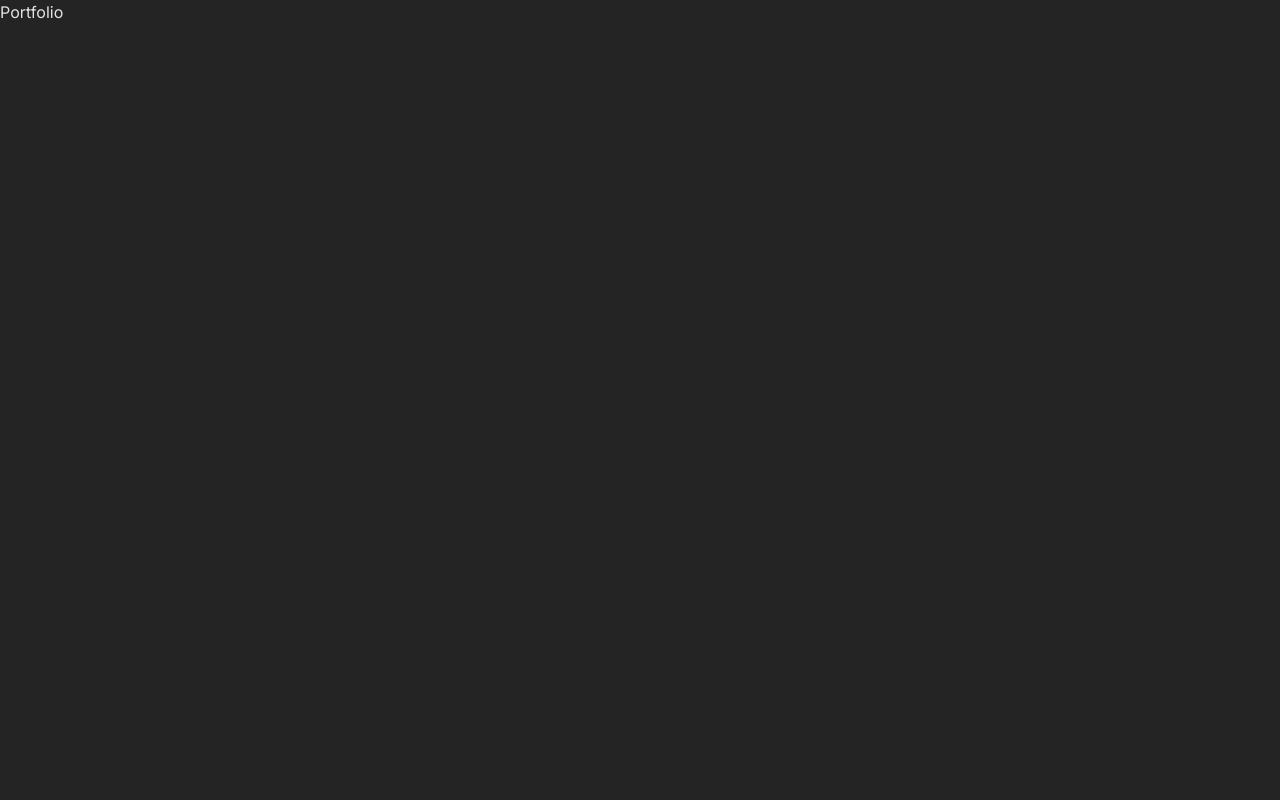
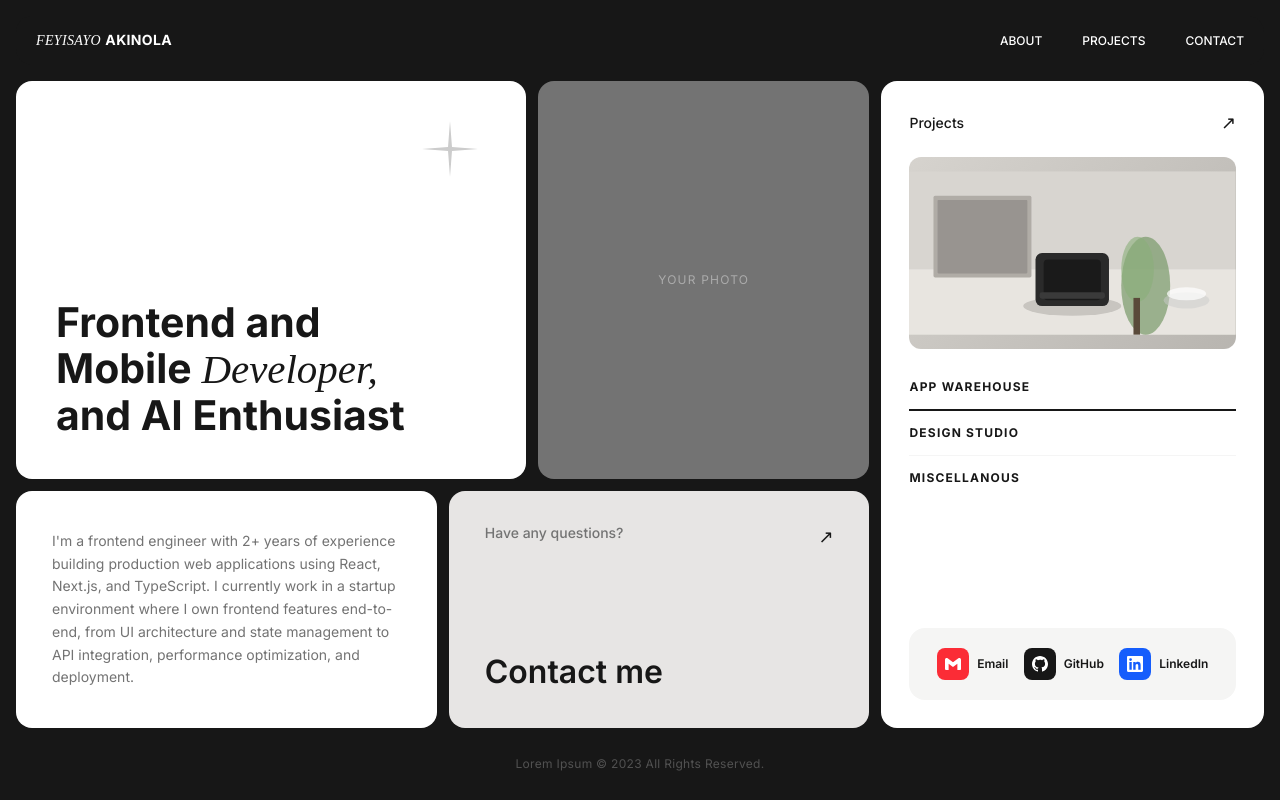
Before and after one commit to feyi-akinola/portfolio-2, a React app: page / in a window 1280 px wide. Built offline with nearby package versions, Linux system fonts and the light colour scheme; the HTML template or start-up script is replaced by a standard one.

Commit message:
Bento grid layout

```diff
--- a/src/App.tsx
+++ b/src/App.tsx
@@ -1,9 +1,230 @@
+import { useState } from "react";
+
+const GmailIcon = () => (
+  <svg width="16" height="16" viewBox="0 0 24 24" fill="white">
+    <path d="M24 5.457v13.909c0 .904-.732 1.636-1.636 1.636h-3.819V11.73L12 16.64l-6.545-4.91v9.273H1.636A1.636 1.636 0 0 1 0 19.366V5.457c0-2.023 2.309-3.178 3.927-1.964L5.455 4.64 12 9.548l6.545-4.91 1.528-1.145C21.69 2.28 24 3.434 24 5.457z" />
+  </svg>
+);
+
+const GithubIcon = () => (
+  <svg width="16" height="16" viewBox="0 0 24 24" fill="white">
+    <path d="M12 0C5.374 0 0 5.373 0 12c0 5.302 3.438 9.8 8.207 11.387.599.111.793-.261.793-.577v-2.234c-3.338.726-4.033-1.416-4.033-1.416-.546-1.387-1.333-1.756-1.333-1.756-1.089-.745.083-.729.083-.729 1.205.084 1.839 1.237 1.839 1.237 1.07 1.834 2.807 1.304 3.492.997.107-.775.418-1.305.762-1.604-2.665-.305-5.467-1.334-5.467-5.931 0-1.311.469-2.381 1.236-3.221-.124-.303-.535-1.524.117-3.176 0 0 1.008-.322 3.301 1.23A11.509 11.509 0 0 1 12 5.803c1.02.005 2.047.138 3.006.404 2.291-1.552 3.297-1.23 3.297-1.23.653 1.653.242 2.874.118 3.176.77.84 1.235 1.911 1.235 3.221 0 4.609-2.807 5.624-5.479 5.921.43.372.823 1.102.823 2.222v3.293c0 .319.192.694.801.576C20.566 21.797 24 17.3 24 12c0-6.627-5.373-12-12-12z" />
+  </svg>
+);
+
+const LinkedinIcon = () => (
+  <svg width="16" height="16" viewBox="0 0 24 24" fill="white">
+    <path d="M20.447 20.452h-3.554v-5.569c0-1.328-.027-3.037-1.852-3.037-1.853 0-2.136 1.445-2.136 2.939v5.667H9.351V9h3.414v1.561h.046c.477-.9 1.637-1.85 3.37-1.85 3.601 0 4.267 2.37 4.267 5.455v6.286zM5.337 7.433a2.062 2.062 0 0 1-2.063-2.065 2.064 2.064 0 1 1 2.063 2.065zm1.782 13.019H3.555V9h3.564v11.452zM22.225 0H1.771C.792 0 0 .774 0 1.729v20.542C0 23.227.792 24 1.771 24h20.451C23.2 24 24 23.227 24 22.271V1.729C24 .774 23.2 0 22.222 0h.003z" />
+  </svg>
+);
+
+const StarIcon = () => (
+  <svg width="56" height="56" viewBox="0 0 56 56" fill="none">
+    <path d="M28 0 L30 26 L56 28 L30 30 L28 56 L26 30 L0 28 L26 26 Z" fill="#ccc" />
+  </svg>
+);
+
+const InteriorSVG = () => (
+  <svg width="100%" height="100%" viewBox="0 0 400 200" xmlns="http://www.w3.org/2000/svg">
+    <rect width="400" height="200" fill="#d8d5d0" />
+    <rect x="0" y="120" width="400" height="80" fill="#e8e5e0" />
+    <rect x="30" y="30" width="120" height="100" fill="#b0aca6" rx="2" />
+    <rect x="35" y="35" width="110" height="90" fill="#989490" rx="1" />
+    <ellipse cx="200" cy="165" rx="60" ry="12" fill="#c8c5c0" />
+    <rect x="155" y="100" width="90" height="65" rx="8" fill="#2a2a2a" />
+    <rect x="165" y="108" width="70" height="50" rx="5" fill="#1a1a1a" />
+    <rect x="160" y="148" width="80" height="8" rx="3" fill="#3a3a3a" />
+    <ellipse cx="290" cy="140" rx="30" ry="60" fill="#7a9a6a" opacity="0.7" />
+    <ellipse cx="280" cy="120" rx="20" ry="40" fill="#8ab07a" opacity="0.6" />
+    <rect x="275" y="155" width="8" height="45" fill="#5a4a3a" />
+    <ellipse cx="340" cy="158" rx="28" ry="10" fill="#ccc" opacity="0.5" />
+    <ellipse cx="340" cy="150" rx="24" ry="8" fill="#fff" opacity="0.7" />
+  </svg>
+);
 
 export default function Portfolio() {
+  const [activeProject, setActiveProject] = useState("APP WAREHOUSE");
+
   return (
-    <div>
-      <p>
-        Portfolio
+    <div className="bg-neutral-900 min-h-screen p-4 flex flex-col gap-4">
+
+      {/* NAV */}
+      <nav className="flex items-center justify-between px-5 py-3.5 rounded-2xl bg-neutral-900">
+        <div className="text-white text-sm tracking-wide">
+          <em className="font-light not-italic" style={{ fontFamily: "'DM Serif Display', serif", fontStyle: "italic" }}>
+            FEYISAYO
+          </em>{" "}
+          <span className="font-bold">AKINOLA</span>
+        </div>
+        <div className="flex gap-10">
+          {["ABOUT", "PROJECTS", "CONTACT"].map((link) => (
+            <a
+              key={link}
+              href="#"
+              className="text-white text-xs font-medium tracking-widestno-underline"
+            >
+              {link}
+            </a>
+          ))}
+        </div>
+      </nav>
+
+      {/* BENTO GRID */}
+      <div
+        className="grid gap-3 flex-1"
+        style={{
+          gridTemplateColumns: "1fr 0.65fr 0.75fr",
+          gridTemplateRows: "auto auto",
+          transition: "grid-template-columns 260ms cubic-bezier(.2,.8,.2,1)",
+        }}
+      >
+
+        {/* HERO CARD */}
+        <div
+          className="bg-white rounded-2xl p-10 flex flex-col justify-between min-h-96 relative overflow-hidden"
+        >
+          <div className="absolute top-10 right-12 pointer-events-none select-none">
+            <StarIcon />
+          </div>
+          <div className="flex-1" />
+          <h1
+            className="font-bold leading-tight text-neutral-900"
+            style={{ fontSize: "clamp(28px, 3.2vw, 42px)", lineHeight: 1.12 }}
+          >
+            Frontend and
+            <br />
+            Mobile{" "}
+            <em style={{ fontFamily: "'DM Serif Display', serif", fontStyle: "italic", fontWeight: 400 }}>
+              Developer,
+            </em>
+            <br />
+            and AI Enthusiast
+          </h1>
+        </div>
+
+        {/* PHOTO CARD */}
+        <div
+          className="bg-neutral-500 rounded-2xl min-h-96 flex items-center justify-center text-xs text-white/40 tracking-widest uppercase"
+        >
+          Your Photo
+        </div>
+
+        {/* PROJECTS CARD — spans 2 rows */}
+        <div
+          className="bg-white rounded-2xl p-7 flex flex-col overflow-hidden"
+          style={{ gridRow: "span 2" }}
+        >
+          {/* Header */}
+          <div className="flex justify-between items-center mb-5">
+            <span className="text-sm font-medium text-neutral-900">Projects</span>
+            <a
+              href="#"
+              className="text-lg text-neutral-900 no-underline inline-block"
+            >
+              ↗
+            </a>
+          </div>
+
+          {/* Project image */}
+          <div
+            className="w-full h-48 rounded-xl mb-4 overflow-hidden flex items-center justify-center"
+            style={{ background: "linear-gradient(135deg, #d6d3ce 0%, #b8b5b0 100%)" }}
+          >
+            <InteriorSVG />
+          </div>
+
+          {/* Project list */}
+          <div className="flex flex-col">
+            {["APP WAREHOUSE", "DESIGN STUDIO", "MISCELLANOUS"].map((p, i, arr) => (
+              <div
+                key={p}
+                onClick={() => setActiveProject(p)}
+                className={[
+                  "py-3.5 text-xs font-bold tracking-widest uppercase cursor-pointer transition-colors duration-200",
+                  activeProject === p
+                    ? "border-b-2 border-neutral-900 text-neutral-900"
+                    : "text-neutral-900 hover:text-neutral-500",
+                  i !== arr.length - 1 && activeProject !== p ? "border-b border-neutral-100" : "",
+                ].join(" ")}
+              >
+                {p}
+              </div>
+            ))}
+          </div>
+
+          {/* Socials */}
+          <div className="mt-auto pt-4">
+            <div className="bg-stone-100 rounded-2xl px-6 py-5 flex items-center justify-around gap-2">
+              {[
+                { href: "mailto:hello@feyisayo.com", icon: <GmailIcon />, label: "Email", color: "bg-red-500" },
+                { href: "https://github.com", icon: <GithubIcon />, label: "GitHub", color: "bg-neutral-900" },
+                { href: "https://linkedin.com", icon: <LinkedinIcon />, label: "LinkedIn", color: "bg-blue-600" },
+              ].map(({ href, icon, label, color }) => (
+                <a
+                  key={label}
+                  href={href}
+                  target="_blank"
+                  rel="noreferrer"
+                  className="flex items-center gap-2 text-xs font-semibold text-neutral-900 no-underline"
+                >
+                  <div className={`w-8 h-8 rounded-lg flex items-center justify-center ${color}`}>
+                    {icon}
+                  </div>
+                  {label}
+                </a>
+              ))}
+            </div>
+          </div>
+        </div>
+
+        {/* BOTTOM ROW: Bio + Contact */}
+        <div
+          className="grid gap-3"
+          style={{
+            gridColumn: "1 / 3",
+            gridTemplateColumns: "1fr 1fr",
+            transition: "grid-template-columns 260ms cubic-bezier(.2,.8,.2,1)",
+          }}
+        >
+          {/* BIO CARD */}
+          <div
+            className="bg-white rounded-2xl px-9 py-8 flex items-center"
+          >
+            <p className="text-sm leading-relaxed text-neutral-500">
+              I'm a frontend engineer with 2+ years of experience building production web
+              applications using React, Next.js, and TypeScript. I currently work in a startup
+              environment where I own frontend features end-to-end, from UI architecture and state
+              management to API integration, performance optimization, and deployment.
+            </p>
+          </div>
+
+          {/* CONTACT CARD */}
+          <div
+            className="bg-stone-200 rounded-2xl px-9 py-8 flex flex-col justify-between cursor-pointer"
+          >
+            <div className="flex justify-between items-start text-sm font-medium text-neutral-500">
+              Have any questions?
+              <a
+                href="#"
+                className="text-lg text-neutral-900 no-underline inline-block"
+              >
+                ↗
+              </a>
+            </div>
+            <div
+              className="mt-auto font-semibold text-neutral-900"
+              style={{ fontSize: "clamp(22px, 2.5vw, 32px)" }}
+            >
+              Contact me
+            </div>
+          </div>
+        </div>
+
+      </div>
+
+      {/* FOOTER */}
+      <p className="text-center text-white/25 text-xs py-3 tracking-wide">
+        Lorem Ipsum © 2023 All Rights Reserved.
       </p>
 
     </div>
```
